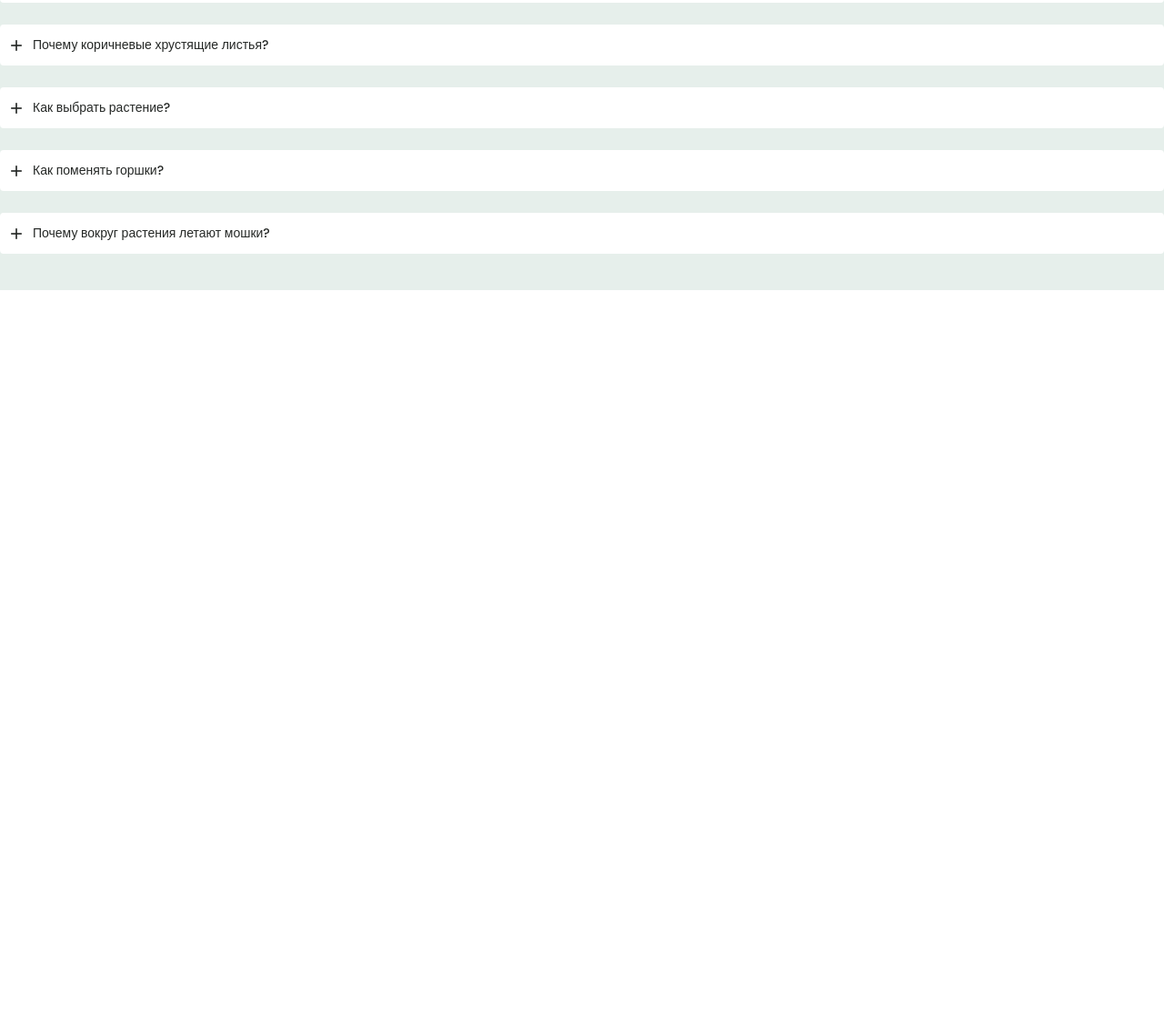
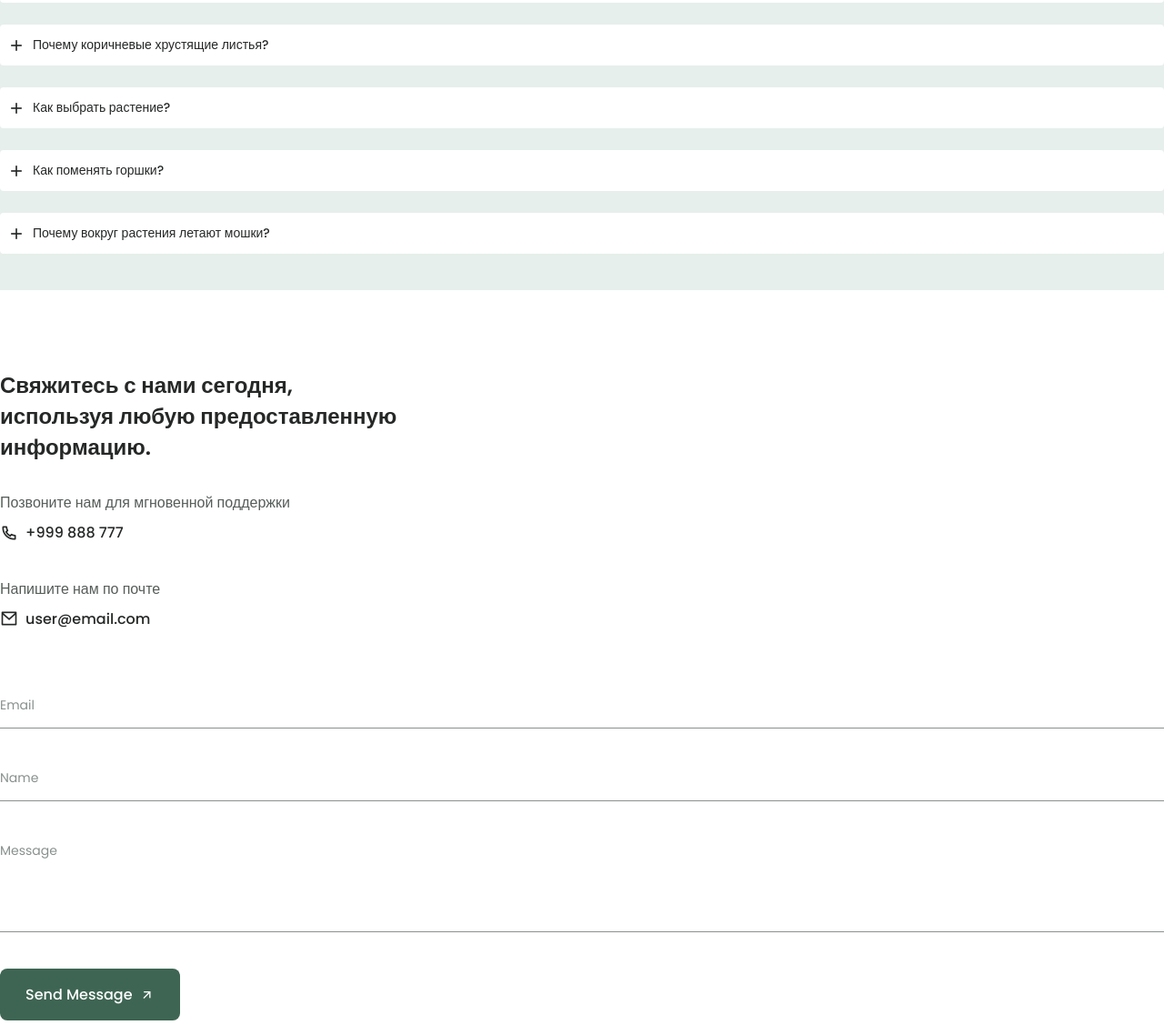
Before and after one commit to NastyaSaprick/Planet-PHP, a plain HTML site: page index.html in a window 1280 px wide. Shown: the part 3756-4894 px from the top of the page at 91% size. Before the commit the page ends 4075 px from the top, so only its background shows below. Drawn offline with nearby package versions, Linux system fonts and the light colour scheme.

Commit message:
contacts

```diff
--- a/css/style.css
+++ b/css/style.css
@@ -126,8 +126,6 @@ img{
   max-width: 1300px;
   width: 100%;
   margin: auto;
-  /* margin-left: var(--mb-1-5);
-  margin-right: var(--mb-1-5); */
 }
 
 .grid{
@@ -574,3 +572,107 @@ img{
 .accordion-open .questions__icon{
   transform: rotate(45deg);
 }
+
+
+/*=============== CONTACTS ===============*/
+.contact__container{
+  row-gap: 3.5rem;
+}
+
+.contact__data{
+  display: grid;
+  row-gap: 2rem;
+}
+
+.contact__subtitle{
+  font-size: var(--normal-font-size);
+  font-weight: var(--font-medium);
+  color: var(--text-color);
+  margin-bottom: var(--mb-0-5);
+}
+
+.contact__description{
+  display: inline-flex;
+  align-items: center;
+  column-gap: .5rem;
+  color: var(--title-color);
+  font-weight: var(--font-medium);
+}
+
+.contact__icon{
+  font-size: 1.25rem;
+}
+
+.contact__inputs{
+  display: grid;
+  row-gap: 2rem;
+  margin-bottom: var(--mb-2-5);
+}
+
+.contact__content{
+  position: relative;
+  height: 3rem;
+  border-bottom: 1px solid var(--text-color-light);
+}
+
+.contact__input{
+  position: absolute;
+  top: 0;
+  left: 0;
+  width: 100%;
+  height: 100%;
+  padding: 1rem 1rem 1rem 0;
+  background: none;
+  color: var(--text-color);
+  border: none;
+  outline: none;
+  z-index: 1;
+  color: var(--text-color);
+}
+
+.contact__label{
+  position: absolute;
+  top: .75rem;
+  width: 100%;
+  font-size: var(--small-font-size);
+  color: var(--text-color-light);
+  transition: .3s;
+}
+
+.contact__area{
+  height: 7rem;
+}
+
+.contact__area textarea{
+  resize: none;
+}
+
+/*Метка перемещения фокуса ввода вверх*/
+.contact__input:focus + .contact__label{
+  top: -0.75rem;
+  left: 0;
+  font-size: var(--smaller-font-size);
+  z-index: 10;
+}
+
+/*Фокус ввода липкая верхняя метка*/
+.contact__input:not(:placeholder-shown).contact__input:not(:focus) + .contact__label{
+  top: -0.75rem;
+  font-size: var(--smaller-font-size);
+  z-index: 10;
+}
+
+
+
+
+
+
+
+
+
+/* адоптпция */
+@media (max-width:992px){
+  .container{
+    width: 90%;
+  }
+}
--- a/index.html
+++ b/index.html
@@ -276,8 +276,8 @@
     </section>
 
     <!--==================== QUESTION - вопрос ====================-->
-    <section class="questions section" id="faqs">
-      <h2 class="section__title-center question__title">
+    <section class="questions section container" id="faqs">
+      <h2 class="section__title-center question__title"><!-- заголовок -->
         Часто задавали некоторые <br> общие вопросы
       </h2>
 
@@ -382,6 +382,69 @@
         </div>
       </div>
     </section>
+
+    <!--==================== CONTACTS - контакты ====================-->
+    <section class="contact section container" id="contact">
+      <div class="contact__container grid">
+        <div class="contact__box"><!-- контакты -->
+          <h2 class="section__title"><!-- заголовок -->
+            Свяжитесь с нами сегодня, <br> используя любую предоставленную <br>информацию.
+          </h2>
+
+          <div class="contact__data"><!-- форма данных -->
+
+            <div class="contact__information"><!-- информация -->
+              <h3 class="contact__subtitle"><!-- подзаголовок -->
+                Позвоните нам для мгновенной поддержки
+              </h3>
+              <a href="tel:999888777" class="contact__description"><!-- телефон -->
+                <i class="ri-phone-line contact__icon"></i>+999 888 777
+              </a>
+            </div>
+
+            <div class="contact__information"><!-- информация -->
+              <h3 class="contact__subtitle"><!-- подзаголовок -->
+                Напишите нам по почте
+              </h3>
+              <a href="#" class="contact__description"><!-- почта -->
+                <i class="ri-mail-line contact__icon"></i>user@email.com
+              </a>
+            </div>
+          </div>
+
+        </div>
+        <!-- /.contact__box -->
+
+        <form action="#" class="contact__form">
+          <div class="contact__inputs">
+
+            <div class="contact__content"><!-- email -->
+              <input type="email" class="contact__input" placeholder="" id="email">
+              <label for="email" class="contact__label">Email</label>
+            </div>
+            <!-- /.contact__content -->
+
+            <div class="contact__content"><!-- subject -->
+              <input type="text" class="contact__input" placeholder="" id="subject">
+              <label for="subject" class="contact__label">Name</label>
+            </div>
+            <!-- /.contact__content -->
+
+            <div class="contact__content contact__area"><!-- message -->
+              <textarea name="message" placeholder="" class="contact__input" id="message"></textarea>
+              <label for="message" class="contact__label">Message</label>
+            </div>
+            <!-- /.contact__content -->
+
+          </div>
+          <!-- /.contact__inputs -->
+
+          <button class="button button--flex">Send Message
+            <i class="ri-arrow-right-up-line button__icon"></i>
+          </button>
+        </form>
+      </div>
+    </section>
   </main>
 
 
```
